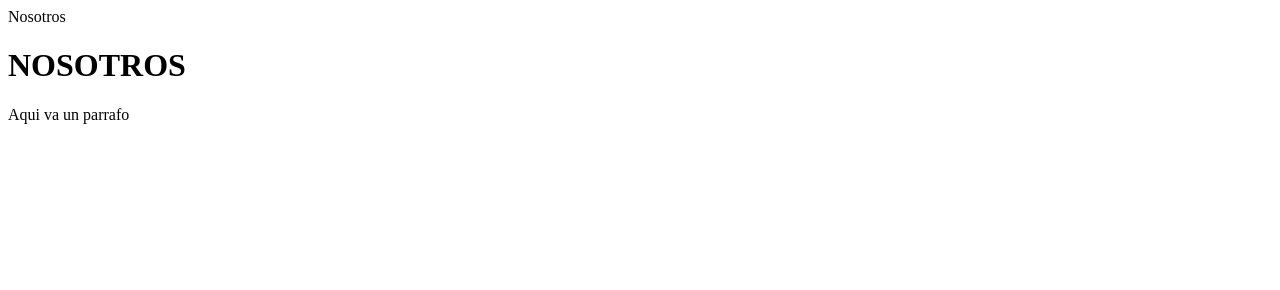
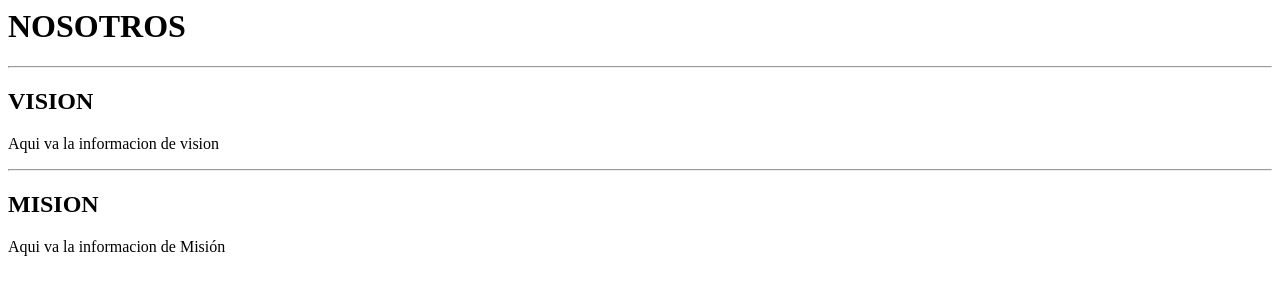
Before and after one commit to May360-ai/fisei, a plain HTML site: page nosotros.html in a window 1280 px wide. Drawn offline with Linux system fonts and the light colour scheme.

Commit message:
Agregar mision y vision

```diff
--- a/nosotros.html
+++ b/nosotros.html
@@ -1,13 +1,14 @@
 <html>
-  <head>
-    <tittle>
-      Nosotros
-    </tittle>
-    <body>
-      <h1>NOSOTROS</h1>
-      <P>
-        Aqui va un parrafo
-      </P>
-    </body>
-  </head>
+<head>
+  <title>NOSOTROS</title>
+</head>
+<body>
+<h1>NOSOTROS</h1>
+<hr>
+<h2>VISION</h2>
+<p>Aqui va la informacion de vision</p>
+<hr>
+<h2>MISION</h2>
+<p>Aqui va la informacion de Misión</p>
+</body>
 </html>
```
Also changed, not shown: index.html (+0 -3 lines), 1 other file.
